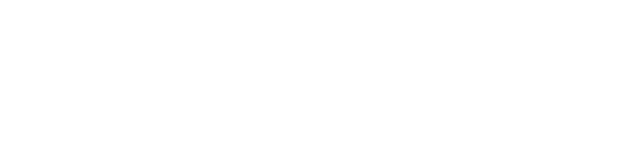
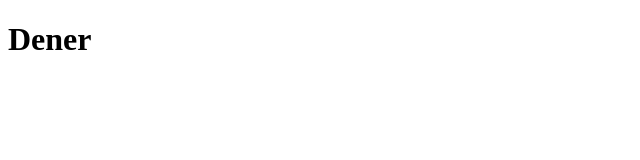
Before and after one commit to Dener-correia12/Aula-git, a plain HTML site: page index.html in a window 1280 px wide. Shown: the whole page, without its empty margins (0-640 px from the left). Drawn offline with Linux system fonts and the light colour scheme.

Commit message:
Adicionei meu nome

```diff
--- a/index.html
+++ b/index.html
@@ -6,6 +6,7 @@
     <title>Document</title>
 </head>
 <body>
+    <h1>Dener</h1>
 
 </body>
 </html>
```
